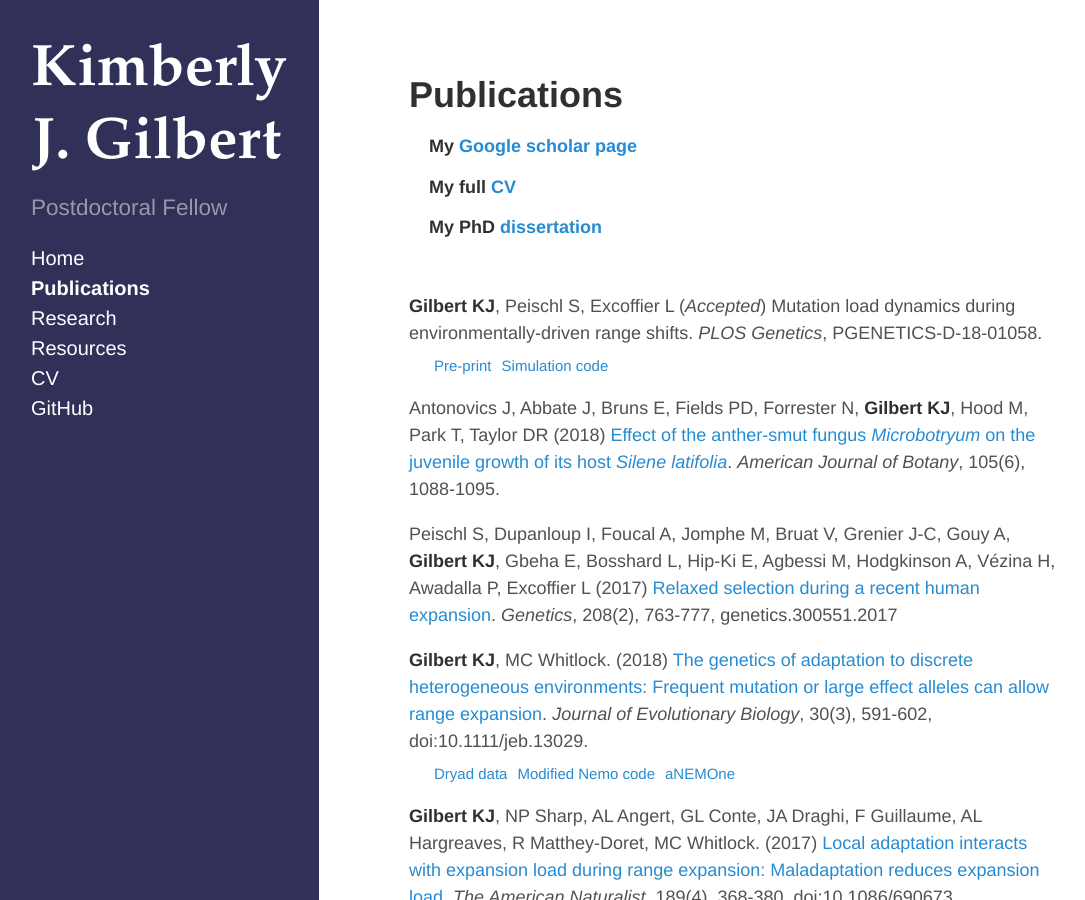
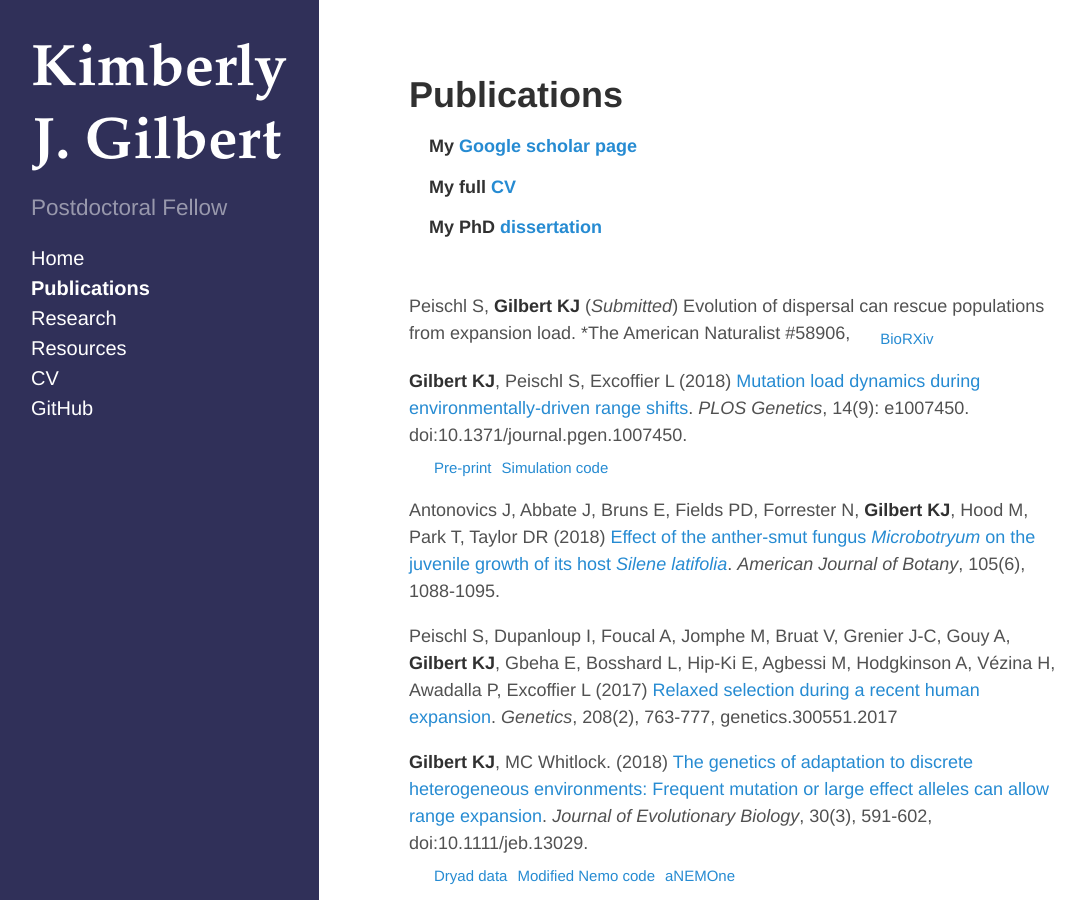
Before and after one commit to kjgilbert/kjgilbert.github.io, a Jekyll site: the page built from publications.md, in a window 1280 px wide and 900 px high. Shown: the whole window, without its empty margins (5-1090 px from the left). Built offline with Jekyll 4.4.1, drawn with Linux system fonts in a browser that asks for light colours; Markdown is read by kramdown in place of the engine named in the settings.

Commit message:
update pubs and CV

```diff
--- a/publications.md
+++ b/publications.md
@@ -9,7 +9,10 @@ title: Publications
 
 &nbsp;
 
-**Gilbert KJ**, Peischl S, Excoffier L (*Accepted*) Mutation load dynamics during environmentally-driven range shifts. *PLOS Genetics*, PGENETICS-D-18-01058.
+Peischl S, **Gilbert KJ** (*Submitted*) Evolution of dispersal can rescue populations from expansion load. *The American Naturalist \#58906,
+&nbsp;&nbsp;&nbsp;&nbsp; <sub>[BioRXiv](https://www.biorxiv.org/content/early/2018/11/30/483883)</sub>
+
+**Gilbert KJ**, Peischl S, Excoffier L (2018) [Mutation load dynamics during environmentally-driven range shifts](https://journals.plos.org/plosgenetics/article?id=10.1371/journal.pgen.1007450). *PLOS Genetics*, 14(9): e1007450. doi:10.1371/journal.pgen.1007450.
 &nbsp;&nbsp;&nbsp;&nbsp; <sub>[Pre-print](https://www.biorxiv.org/content/early/2018/05/29/333252)</sub> &nbsp;<sub>[Simulation code](https://github.com/kjgilbert/ExpLoad)</sub>
 
 Antonovics J, Abbate J, Bruns E, Fields PD, Forrester N, **Gilbert KJ**, Hood M, Park T, Taylor DR (2018) [Effect of the anther-smut fungus *Microbotryum* on the juvenile growth of its host *Silene latifolia*](https://onlinelibrary.wiley.com/doi/abs/10.1002/ajb2.1114). *American Journal of Botany*, 105(6), 1088-1095.
```
Also changed, not shown: 1 other file.
